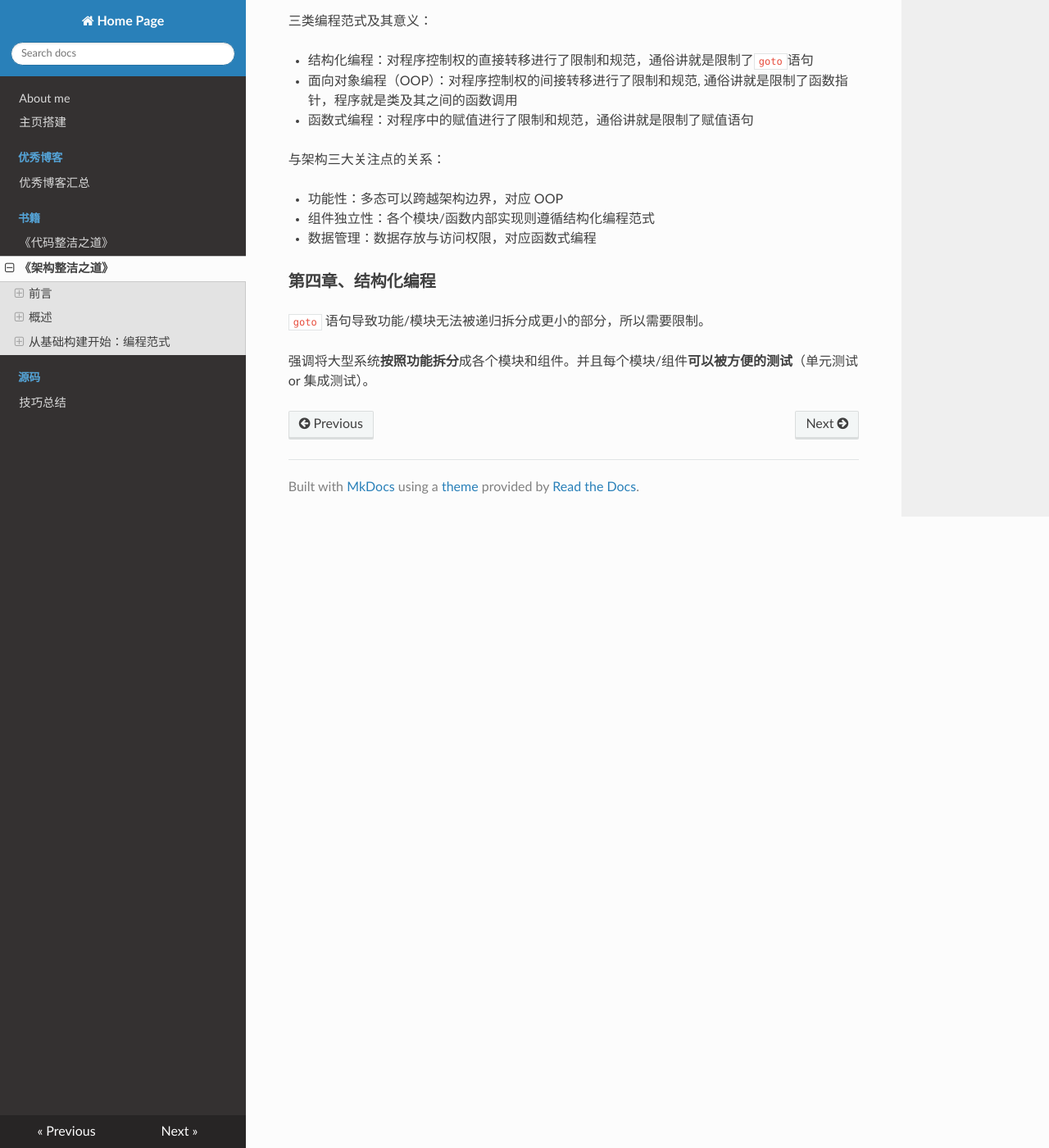
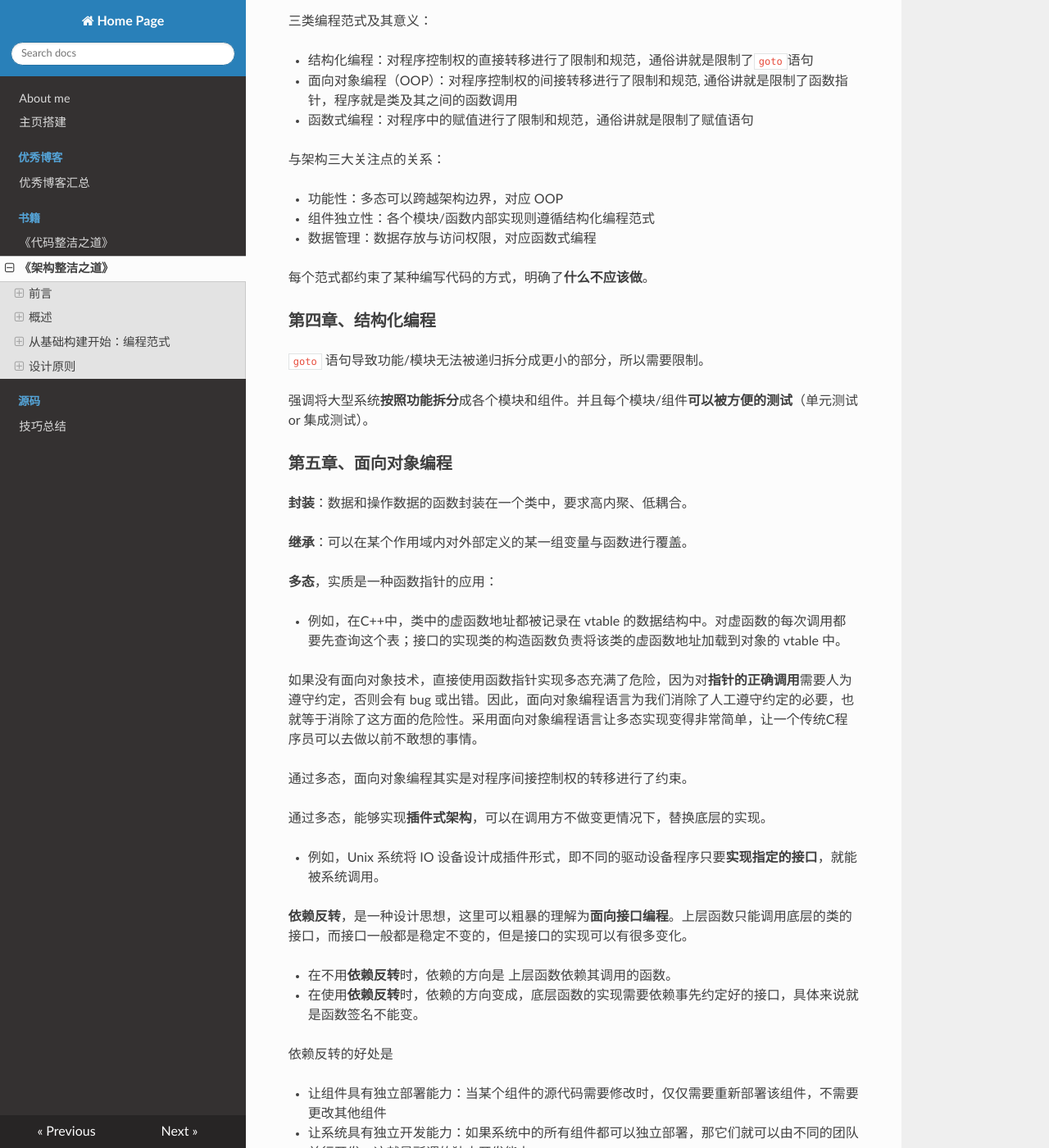
Before and after one commit to HannanKan/homepage, an MkDocs documentation site: the page built from docs/book/架构整洁之道.md, in a window 1280 px wide and 1400 px high, scrolled down 2036 px. Shown: the whole window at 82% size. Built offline with MkDocs 1.6.1, drawn with Linux system fonts in a browser that asks for light colours; nearby versions of some CDN libraries; some of the changed text lies outside the part shown.

Commit message:
<架构整洁之道> 第5~6章笔记

```diff
--- a/docs/book/架构整洁之道.md
+++ b/docs/book/架构整洁之道.md
@@ -72,7 +72,61 @@
 * 组件独立性：各个模块/函数内部实现则遵循结构化编程范式
 * 数据管理：数据存放与访问权限，对应函数式编程
 
+每个范式都约束了某种编写代码的方式，明确了**什么不应该做**。
+
 ### 第四章、结构化编程
 `goto` 语句导致功能/模块无法被递归拆分成更小的部分，所以需要限制。
 
 强调将大型系统**按照功能拆分**成各个模块和组件。并且每个模块/组件**可以被方便的测试**（单元测试 or 集成测试）。
+
+
+### 第五章、面向对象编程
+**封装**：数据和操作数据的函数封装在一个类中，要求高内聚、低耦合。
+
+**继承**：可以在某个作用域内对外部定义的某一组变量与函数进行覆盖。
+
+**多态**，实质是一种函数指针的应用：
+
+* 例如，在C++中，类中的虚函数地址都被记录在 vtable 的数据结构中。对虚函数的每次调用都要先查询这个表；接口的实现类的构造函数负责将该类的虚函数地址加载到对象的 vtable 中。
+
+如果没有面向对象技术，直接使用函数指针实现多态充满了危险，因为对**指针的正确调用**需要人为遵守约定，否则会有 bug 或出错。因此，面向对象编程语言为我们消除了人工遵守约定的必要，也就等于消除了这方面的危险性。采用面向对象编程语言让多态实现变得非常简单，让一个传统C程序员可以去做以前不敢想的事情。
+
+通过多态，面向对象编程其实是对程序间接控制权的转移进行了约束。
+
+通过多态，能够实现**插件式架构**，可以在调用方不做变更情况下，替换底层的实现。
+
+* 例如，Unix 系统将 IO 设备设计成插件形式，即不同的驱动设备程序只要**实现指定的接口**，就能被系统调用。
+
+**依赖反转**，是一种设计思想，这里可以粗暴的理解为**面向接口编程**。上层函数只能调用底层的类的接口，而接口一般都是稳定不变的，但是接口的实现可以有很多变化。
+
+* 在不用**依赖反转**时，依赖的方向是 上层函数依赖其调用的函数。
+* 在使用**依赖反转**时，依赖的方向变成，底层函数的实现需要依赖事先约定好的接口，具体来说就是函数签名不能变。
+
+
+依赖反转的好处是
+
+* 让组件具有独立部署能力：当某个组件的源代码需要修改时，仅仅需要重新部署该组件，不需要更改其他组件
+* 让系统具有独立开发能力：如果系统中的所有组件都可以独立部署，那它们就可以由不同的团队并行开发，这就是所谓的独立开发能力
+
+举个例子：利用**依赖反转**的设计，让数据库模块和用户界面模块都依赖于业务逻辑模块（而非相反），让用户界面和数据库都成为业务逻辑的插件。这样一来，业务逻辑、用户界面以及数据库就可以被编译成三个独立的组件或者部署单元。
+
+***面向对象编程对架构的意义***：面向对象编程就是以多态为手段来对源代码中的依赖关系进行控制的能力，这种能力让软件架构师可以构建出某种插件式架构，让高层策略性组件与底层实现性组件相分离，底层组件可以被编译成插件，实现独立于高层组件的开发和部署。
+
+### 第六章、函数式编程
+函数式编程中一个核心的概念是 —— 不可变性。比如 Scala 编程语言中的 `val` 关键字指定不可变变量。
+
+不可变性与架构的关系：所有的竞争问题、死锁问题、并发更新问题都是由可变变量导致的。
+
+根据可变性，对系统进行隔离：
+
+* 一个架构设计良好的应用程序应该将状态修改的部分和不需要修改状态的部分隔离成单独的组件，然后用合适的机制来保护可变量。
+* 软件架构师应该着力于将大部分处理逻辑都归于不可变组件中，可变状态组件的逻辑应该越少越好。
+
+不可变性在架构上的应用 —— [事件溯源](https://juejin.cn/post/7122768490863263781)。举个例子
+
+* 银行维护账户余额时，不保存具体账户余额，仅仅保存事务日志，那么当有人想查询账户余额时，我们就将全部交易记录取出，并且每次都得从最开始到当下进行累计。这样就不需要变量了。类似日志重放。
+* 并不需要这个设计永远可行，而且可能在整个程序的生命周期内，我们有足够的存储和处理能力来满足它。
+
+## 设计原则
+
+### 第七章、单一职责原则
```
